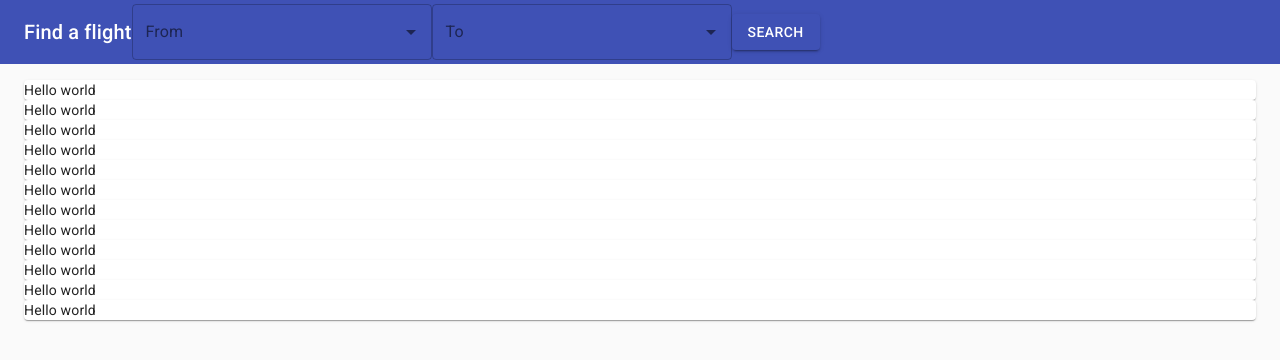
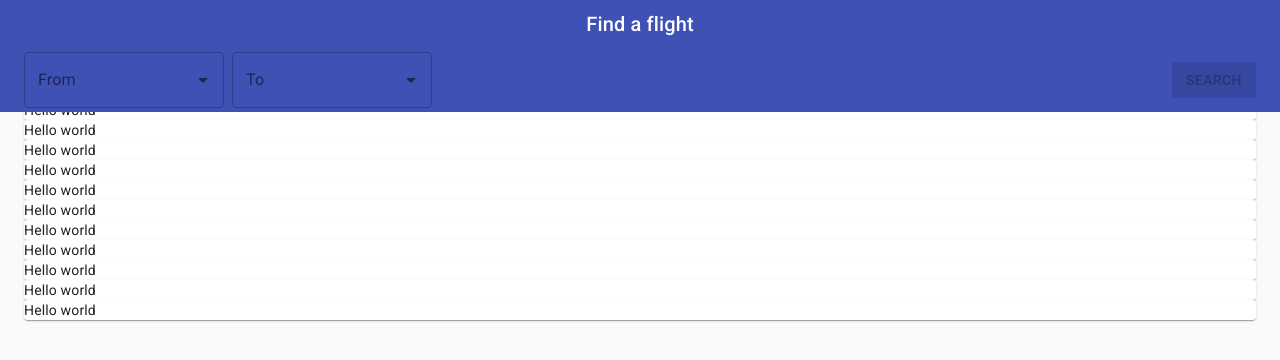
Before and after one commit to DylanBob211/flight-finder, a React (Create React App) app: page / in a window 1280 px wide. Shown: the top 360 px of the page. Built offline with nearby package versions, Linux system fonts and the light colour scheme; no server answers; the HTML template or start-up script is replaced by a standard one.

Commit message:
header styles and values

```diff
--- a/src/components/Header.tsx
+++ b/src/components/Header.tsx
@@ -1,19 +1,31 @@
-import { AppBar, Button, makeStyles, TextField, Toolbar, Typography, useScrollTrigger } from '@material-ui/core';
+import { AppBar, Box, Button, makeStyles, TextField, Toolbar, Typography, useScrollTrigger } from '@material-ui/core';
 import { Autocomplete } from '@material-ui/lab';
+import { createSelector } from '@reduxjs/toolkit';
 import React from 'react';
+import { useDispatch, useSelector } from 'react-redux';
+import { selectAirports, selectArrival, selectDeparture, setArrival, setDeparture } from '../app/appSlice';
 
 const useStyles = makeStyles(theme => ({
-    margin: {
+    title: {
+        margin: `${theme.spacing(1)}px 0`
+    },
+    toolbar: {
+        display: 'flex',
+        justifyContent: 'space-between'
+    },
+    comboContainer: {
+        flex: '1 1 100%',
+        display: 'flex',
+        flexWrap: 'wrap'
+    },
+    comboItem: {
+        minWidth: 200,
+        maxWidth: 300,
         marginRight: theme.spacing(1)
-    }
+    },
 }))
 
 interface Props {
-    /**
-     * Injected by the documentation to work in an iframe.
-     * You won't need it on your project.
-     */
-    window?: () => Window;
     children: React.ReactElement;
 }
 
@@ -29,138 +41,55 @@ function ElevationScroll({ children }: Props) {
     });
 }
 
+const selectArrivals = createSelector(
+    selectAirports,
+    selectDeparture,
+    (airports, departure) => airports.filter(el => el.codeIata !== departure)
+)
+
+const selectDepartures = createSelector(
+    selectAirports,
+    selectArrival,
+    (airports, arrival) => airports.filter(el => el.codeIata !== arrival)
+)
 
 const Header = () => {
-    const { margin } = useStyles()
+    const dispatch = useDispatch();
+    const departures = useSelector(selectDepartures);
+    const arrivals = useSelector(selectArrivals);
+    const selectedDeparture = useSelector(selectDeparture);
+    const selectedArrival = useSelector(selectArrival);
+    const classes = useStyles()
     return (
         <ElevationScroll>
-                <AppBar>
-                    <Toolbar>
-                        <Typography variant="h6">Find a flight</Typography>
+            <AppBar>
+                <Typography align="center" variant="h6" className={classes.title}>Find a flight</Typography>
+                <Toolbar className={classes.toolbar}>
+                    <Box component="span" className={classes.comboContainer}>
                         <Autocomplete
-                            id="combo-box-demo-1"
-                            options={top100Films}
-                            getOptionLabel={(option) => option.title}
-                            style={{ width: 300 }}
+                            id="combo-box-departure"
+                            options={departures}
+                            getOptionLabel={(airports) => airports.codeIata}
+                            className={classes.comboItem}
                             renderInput={(params) => <TextField {...params} label="From" variant="outlined" />}
+                            onChange={(_, value) => dispatch(setDeparture(!!value ? value.codeIata : null))}
                         />
                         <Autocomplete
-                            id="combo-box-demo-2"
-                            options={top100Films}
-                            getOptionLabel={(option) => option.title}
-                            style={{ width: 300 }}
+                            id="combo-box-arrival"
+                            options={arrivals}
+                            getOptionLabel={(airports) => airports.codeIata}
+                            className={classes.comboItem}
+                            color="primary"
                             renderInput={(params) => <TextField {...params} label="To" variant="outlined" />}
+                            onChange={(_, value) => dispatch(setArrival(!!value ? value.codeIata : null))}
                         />
-                        <Button variant="contained" color="primary">Search</Button>
-                    </Toolbar>
-                </AppBar>
-            </ElevationScroll>
+                    </Box>
+                    <Button variant="contained" color="primary" disabled={!selectedArrival || !selectedDeparture}><span className="material-icons">search</span></Button>
+                </Toolbar>
+            </AppBar>
+        </ElevationScroll>
     )
 }
 
-// Top 100 films as rated by IMDb users. http://www.imdb.com/chart/top
-const top100Films = [
-    { title: 'The Shawshank Redemption', year: 1994 },
-    { title: 'The Godfather', year: 1972 },
-    { title: 'The Godfather: Part II', year: 1974 },
-    { title: 'The Dark Knight', year: 2008 },
-    { title: '12 Angry Men', year: 1957 },
-    { title: "Schindler's List", year: 1993 },
-    { title: 'Pulp Fiction', year: 1994 },
-    { title: 'The Lord of the Rings: The Return of the King', year: 2003 },
-    { title: 'The Good, the Bad and the Ugly', year: 1966 },
-    { title: 'Fight Club', year: 1999 },
-    { title: 'The Lord of the Rings: The Fellowship of the Ring', year: 2001 },
-    { title: 'Star Wars: Episode V - The Empire Strikes Back', year: 1980 },
-    { title: 'Forrest Gump', year: 1994 },
-    { title: 'Inception', year: 2010 },
-    { title: 'The Lord of the Rings: The Two Towers', year: 2002 },
-    { title: "One Flew Over the Cuckoo's Nest", year: 1975 },
-    { title: 'Goodfellas', year: 1990 },
-    { title: 'The Matrix', year: 1999 },
-    { title: 'Seven Samurai', year: 1954 },
-    { title: 'Star Wars: Episode IV - A New Hope', year: 1977 },
-    { title: 'City of God', year: 2002 },
-    { title: 'Se7en', year: 1995 },
-    { title: 'The Silence of the Lambs', year: 1991 },
-    { title: "It's a Wonderful Life", year: 1946 },
-    { title: 'Life Is Beautiful', year: 1997 },
-    { title: 'The Usual Suspects', year: 1995 },
-    { title: 'Léon: The Professional', year: 1994 },
-    { title: 'Spirited Away', year: 2001 },
-    { title: 'Saving Private Ryan', year: 1998 },
-    { title: 'Once Upon a Time in the West', year: 1968 },
-    { title: 'American History X', year: 1998 },
-    { title: 'Interstellar', year: 2014 },
-    { title: 'Casablanca', year: 1942 },
-    { title: 'City Lights', year: 1931 },
-    { title: 'Psycho', year: 1960 },
-    { title: 'The Green Mile', year: 1999 },
-    { title: 'The Intouchables', year: 2011 },
-    { title: 'Modern Times', year: 1936 },
-    { title: 'Raiders of the Lost Ark', year: 1981 },
-    { title: 'Rear Window', year: 1954 },
-    { title: 'The Pianist', year: 2002 },
-    { title: 'The Departed', year: 2006 },
-    { title: 'Terminator 2: Judgment Day', year: 1991 },
-    { title: 'Back to the Future', year: 1985 },
-    { title: 'Whiplash', year: 2014 },
-    { title: 'Gladiator', year: 2000 },
-    { title: 'Memento', year: 2000 },
-    { title: 'The Prestige', year: 2006 },
-    { title: 'The Lion King', year: 1994 },
-    { title: 'Apocalypse Now', year: 1979 },
-    { title: 'Alien', year: 1979 },
-    { title: 'Sunset Boulevard', year: 1950 },
-    { title: 'Dr. Strangelove or: How I Learned to Stop Worrying and Love the Bomb', year: 1964 },
-    { title: 'The Great Dictator', year: 1940 },
-    { title: 'Cinema Paradiso', year: 1988 },
-    { title: 'The Lives of Others', year: 2006 },
-    { title: 'Grave of the Fireflies', year: 1988 },
-    { title: 'Paths of Glory', year: 1957 },
-    { title: 'Django Unchained', year: 2012 },
-    { title: 'The Shining', year: 1980 },
-    { title: 'WALL·E', year: 2008 },
-    { title: 'American Beauty', year: 1999 },
-    { title: 'The Dark Knight Rises', year: 2012 },
-    { title: 'Princess Mononoke', year: 1997 },
-    { title: 'Aliens', year: 1986 },
-    { title: 'Oldboy', year: 2003 },
-    { title: 'Once Upon a Time in America', year: 1984 },
-    { title: 'Witness for the Prosecution', year: 1957 },
-    { title: 'Das Boot', year: 1981 },
-    { title: 'Citizen Kane', year: 1941 },
-    { title: 'North by Northwest', year: 1959 },
-    { title: 'Vertigo', year: 1958 },
-    { title: 'Star Wars: Episode VI - Return of the Jedi', year: 1983 },
-    { title: 'Reservoir Dogs', year: 1992 },
-    { title: 'Braveheart', year: 1995 },
-    { title: 'M', year: 1931 },
-    { title: 'Requiem for a Dream', year: 2000 },
-    { title: 'Amélie', year: 2001 },
-    { title: 'A Clockwork Orange', year: 1971 },
-    { title: 'Like Stars on Earth', year: 2007 },
-    { title: 'Taxi Driver', year: 1976 },
-    { title: 'Lawrence of Arabia', year: 1962 },
-    { title: 'Double Indemnity', year: 1944 },
-    { title: 'Eternal Sunshine of the Spotless Mind', year: 2004 },
-    { title: 'Amadeus', year: 1984 },
-    { title: 'To Kill a Mockingbird', year: 1962 },
-    { title: 'Toy Story 3', year: 2010 },
-    { title: 'Logan', year: 2017 },
-    { title: 'Full Metal Jacket', year: 1987 },
-    { title: 'Dangal', year: 2016 },
-    { title: 'The Sting', year: 1973 },
-    { title: '2001: A Space Odyssey', year: 1968 },
-    { title: "Singin' in the Rain", year: 1952 },
-    { title: 'Toy Story', year: 1995 },
-    { title: 'Bicycle Thieves', year: 1948 },
-    { title: 'The Kid', year: 1921 },
-    { title: 'Inglourious Basterds', year: 2009 },
-    { title: 'Snatch', year: 2000 },
-    { title: '3 Idiots', year: 2009 },
-    { title: 'Monty Python and the Holy Grail', year: 1975 },
-];
-
 
 export default Header
```
